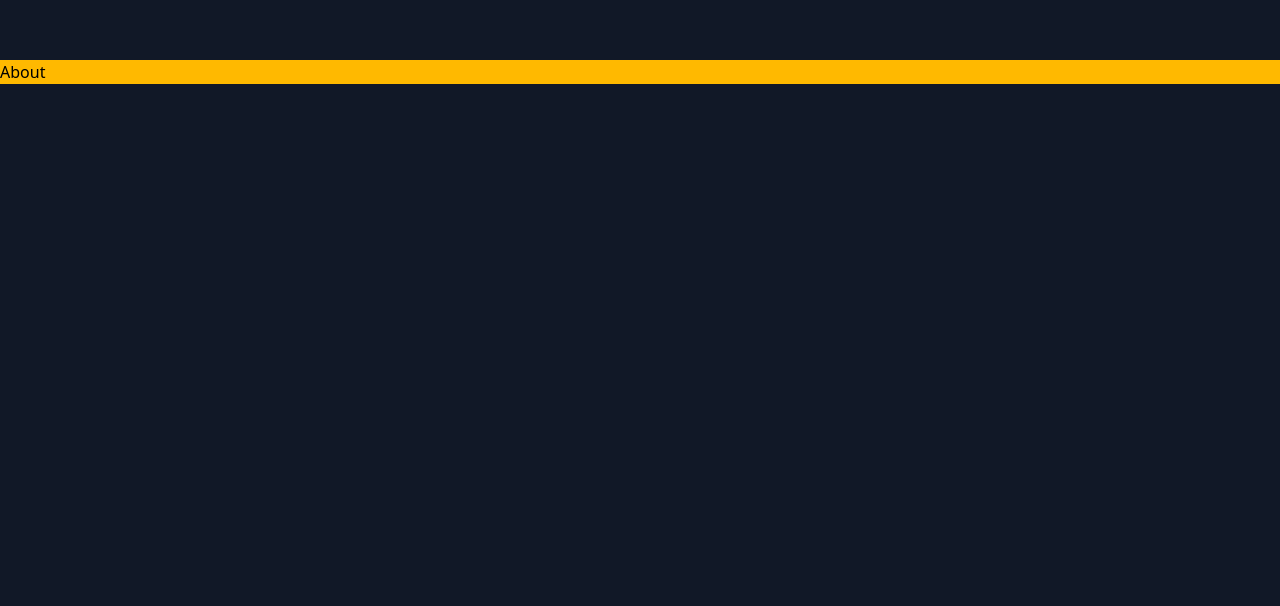
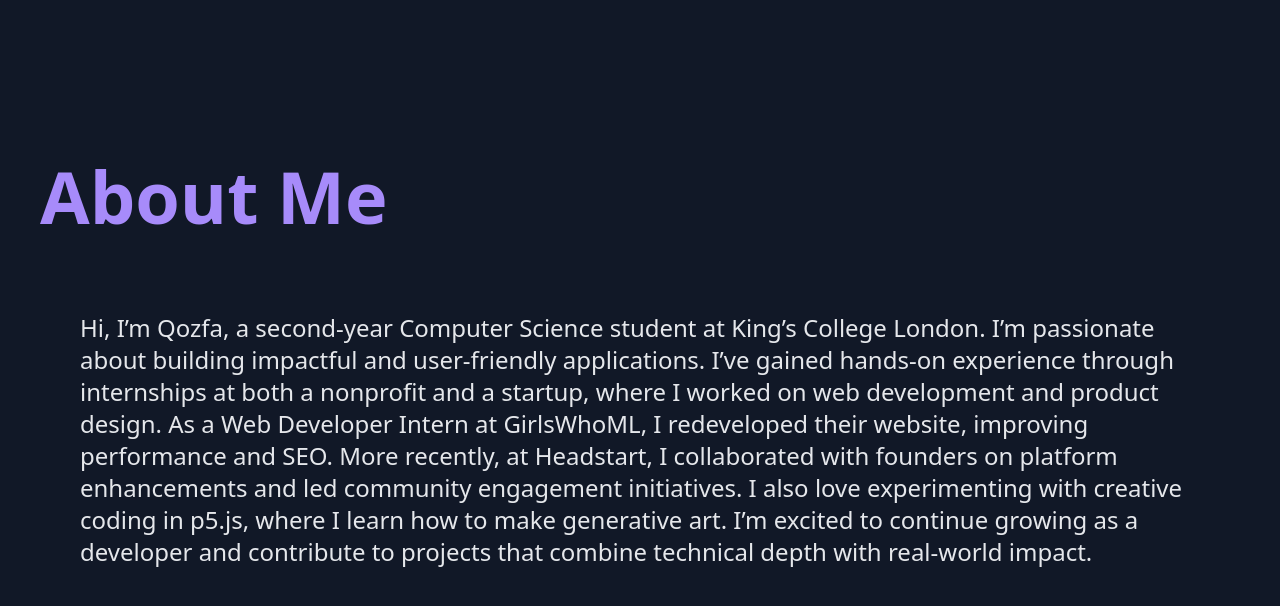
Before and after one commit to qozfa-dev/website, a React (Vite) app in the folder my-project/: page / in a window 1280 px wide. Shown: the part 800-1406 px from the top of the page. Before the commit the page ends 884 px from the top, so only its background shows below. Built offline with nearby package versions, Linux system fonts and the light colour scheme.

Commit message:
About page with subheading and paragraph

```diff
--- a/my-project/src/pages/About.jsx
+++ b/my-project/src/pages/About.jsx
@@ -2,7 +2,21 @@ import React from 'react'
 
 const About = () => {
   return (
-    <div className="bg-amber-400">About</div>
+    <section id="About" className="h-screen">
+        <div className="px-10 py-5">
+            <h2 className="text-[#A78BFA] text-4xl sm:text-5xl md:text-6xl lg:text-7xl font-sans font-bold mt-5 pt-15">About Me</h2>
+            <div className="flex justify-center items-center mt-20 px-10">
+            <p className="text-[#E5E7EB] text-2xl sm:text-2xl md:text">Hi, I’m Qozfa, a second-year Computer Science student at King’s
+                College London. I’m passionate about building impactful and user-friendly applications.
+                I’ve gained hands-on experience through internships at both a nonprofit and a startup, where I worked on web development and product
+                  design. As a Web Developer Intern at GirlsWhoML, I redeveloped their website, improving
+                  performance and SEO. More recently, at Headstart, I collaborated with founders on platform
+                  enhancements and led community engagement initiatives. I also love experimenting with creative
+                  coding in p5.js, where I learn how to make generative art. I’m excited to continue growing as
+                  a developer and contribute to projects that combine technical depth with real-world impact.</p>
+                  </div>
+        </div>
+    </section>
   )
 }
 
```
